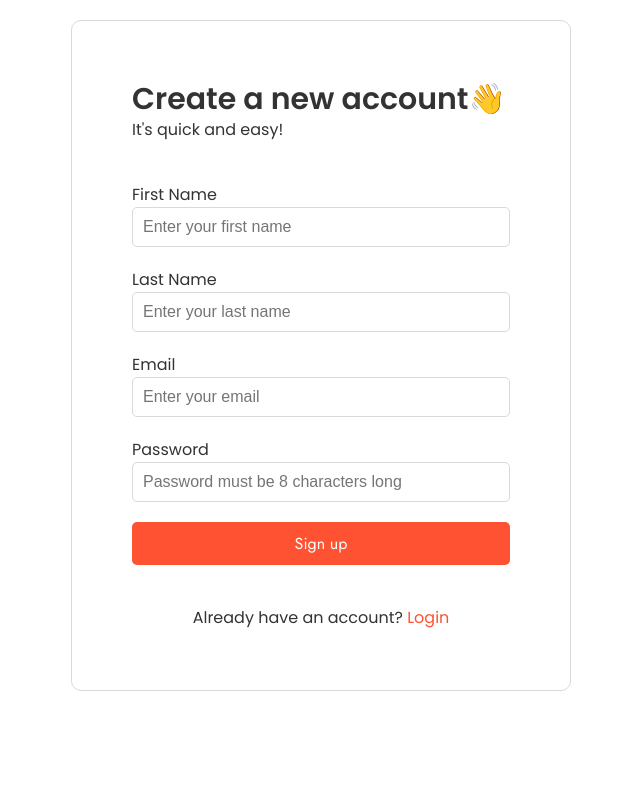
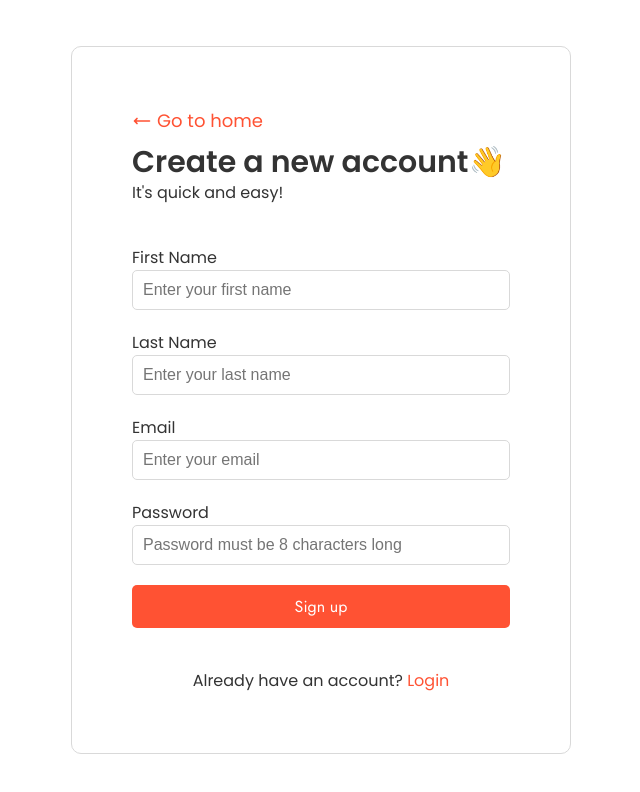
Before and after one commit to patilmanas04/JCC-Website, a React (Vite) app in the folder Client/: page /signup in a window 1280 px wide. Shown: the top 792 px of the page, without its empty margins (319-959 px from the left). Built offline with nearby package versions, Linux system fonts and the light colour scheme.

Commit message:
Fix the styles of login and signup page and add a button for navigating to the home page

```diff
--- a/Client/src/components/Login/Index.jsx
+++ b/Client/src/components/Login/Index.jsx
@@ -1,5 +1,6 @@
 import React, { useEffect, useRef, useState } from 'react'
-import { LoginWrapper, LoginContainer, LoginContent, LoginTitle, LoginSubtitle, LoginForm, LoginField, Label, Input, LoginButton, LoginFooter, Span } from './LoginElements'
+import LeftArrow from '../../assets/left_arrow.svg'
+import { LoginWrapper, LoginContainer, LoginContent, LoginTitle, LoginSubtitle, LoginForm, LoginField, Label, Input, LoginButton, LoginFooter, Span, GoToHomeButton, LeftArrowIcon } from './LoginElements'
 import { Link, useNavigate } from 'react-router-dom'
 import AuthenticationAlertMessage from '../AuthenticationAlertMessage/Index'
 
@@ -47,6 +48,7 @@ const Login = () => {
         <LoginWrapper>
             <LoginContainer>
                 <LoginContent>
+                    <GoToHomeButton onClick={() => navigate('/')}><LeftArrowIcon src={LeftArrow} />Go to home</GoToHomeButton>
                     <LoginTitle>WELCOME BACK 👋</LoginTitle>
                     <LoginSubtitle>Welcome back! Please enter your details.
                     </LoginSubtitle>
--- a/Client/src/components/Login/LoginElements.jsx
+++ b/Client/src/components/Login/LoginElements.jsx
@@ -8,7 +8,7 @@ export const LoginWrapper = styled.section`
     align-items: center;
     background: ${({ theme }) => theme.colors.background};
     padding: 0 40px;
-    overflow-y: scroll;
+    overflow-y: auto;
 
     @media screen and (max-height: 550px){
         height: 100%;
@@ -52,6 +52,20 @@ export const LoginContent = styled.div`
         align-items: center;
         text-align: center;
     }
+`
+
+export const GoToHomeButton = styled.p`
+    font-size: 18px;
+    cursor: pointer;
+    color: ${({ theme }) => theme.colors.accent};
+    margin-bottom: 10px;
+    display: flex;
+    align-items: center;
+    gap: 5px;
+`
+
+export const LeftArrowIcon = styled.img`
+    width: 20px;
 `
 
 export const LoginTitle = styled.h1`
--- a/Client/src/components/Signup/Index.jsx
+++ b/Client/src/components/Signup/Index.jsx
@@ -1,6 +1,7 @@
 import React, { useEffect, useRef, useState } from 'react'
-import { SignupWrapper, SignupContainer, SignupContent, SignupTitle, SignupSubtitle, SignupForm, SignupField, Label, Input, SignupButton, SignupFooter, Span } from './SignupElements'
-import { Link } from 'react-router-dom'
+import LeftArrow from '../../assets/left_arrow.svg'
+import { SignupWrapper, SignupContainer, SignupContent, SignupTitle, SignupSubtitle, SignupForm, SignupField, Label, Input, SignupButton, SignupFooter, Span, GoToHomeButton, LeftArrowIcon } from './SignupElements'
+import { Link, useNavigate } from 'react-router-dom'
 import AuthenticationAlertMessage from '../AuthenticationAlertMessage/Index'
 
 const Signup = () => {
@@ -10,6 +11,7 @@ const Signup = () => {
         document.title = "JCC | Sign up"
     })
 
+    const navigate = useNavigate()
     const firstNameRef = useRef()
     const lastNameRef = useRef()
     const emailRef = useRef()
@@ -39,6 +41,7 @@ const Signup = () => {
         <SignupWrapper>
             <SignupContainer>
                 <SignupContent>
+                    <GoToHomeButton onClick={() => navigate('/')}><LeftArrowIcon src={LeftArrow} />Go to home</GoToHomeButton>
                     <SignupTitle>Create a new account👋</SignupTitle>
                     <SignupSubtitle>It's quick and easy!
                     </SignupSubtitle>
--- a/Client/src/components/Signup/SignupElements.jsx
+++ b/Client/src/components/Signup/SignupElements.jsx
@@ -2,16 +2,20 @@ import styled from "styled-components"
 
 export const SignupWrapper = styled.section`
     width: 100%;
-    height: 100%;
+    height: 100vh;
     display: flex;
     justify-content: center;
     align-items: center;
     background: ${({ theme }) => theme.colors.background};
     padding: 20px 40px;
-    overflow-y: scroll;
+    overflow: auto;
 
     @media screen and (max-width: 768px){
         padding: 20px 20px;
+    }
+
+    @media screen and (max-height: 700px){
+        height: 100%;
     }
 `
 
@@ -47,6 +51,20 @@ export const SignupContent = styled.div`
         align-items: center;
         text-align: center;
     }
+`
+
+export const GoToHomeButton = styled.p`
+    font-size: 18px;
+    cursor: pointer;
+    color: ${({ theme }) => theme.colors.accent};
+    margin-bottom: 10px;
+    display: flex;
+    align-items: center;
+    gap: 5px;
+`
+
+export const LeftArrowIcon = styled.img`
+    width: 20px;
 `
 
 export const SignupTitle = styled.h1`
```
Also changed, not shown: Client/src/assets/left_arrow.svg (added).
